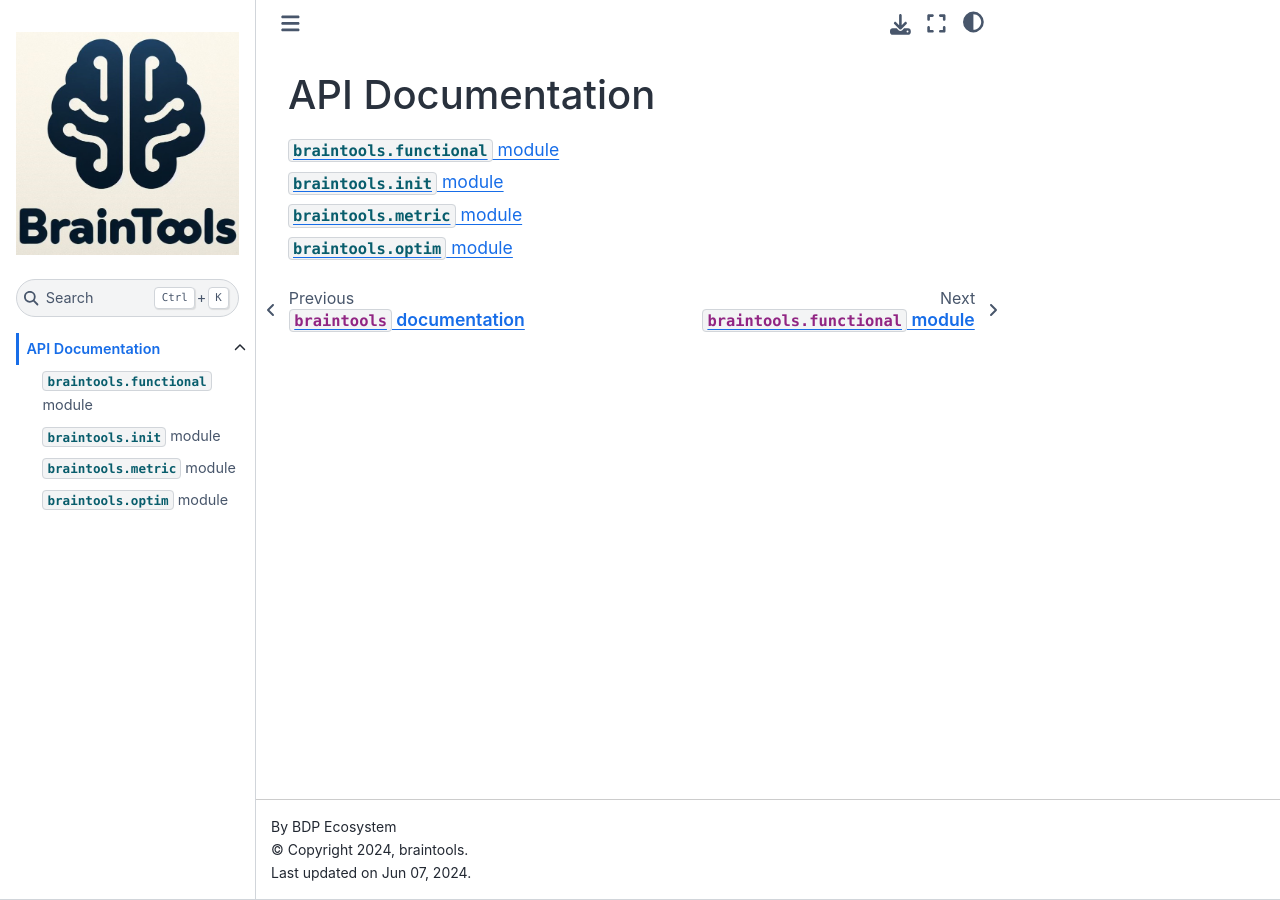
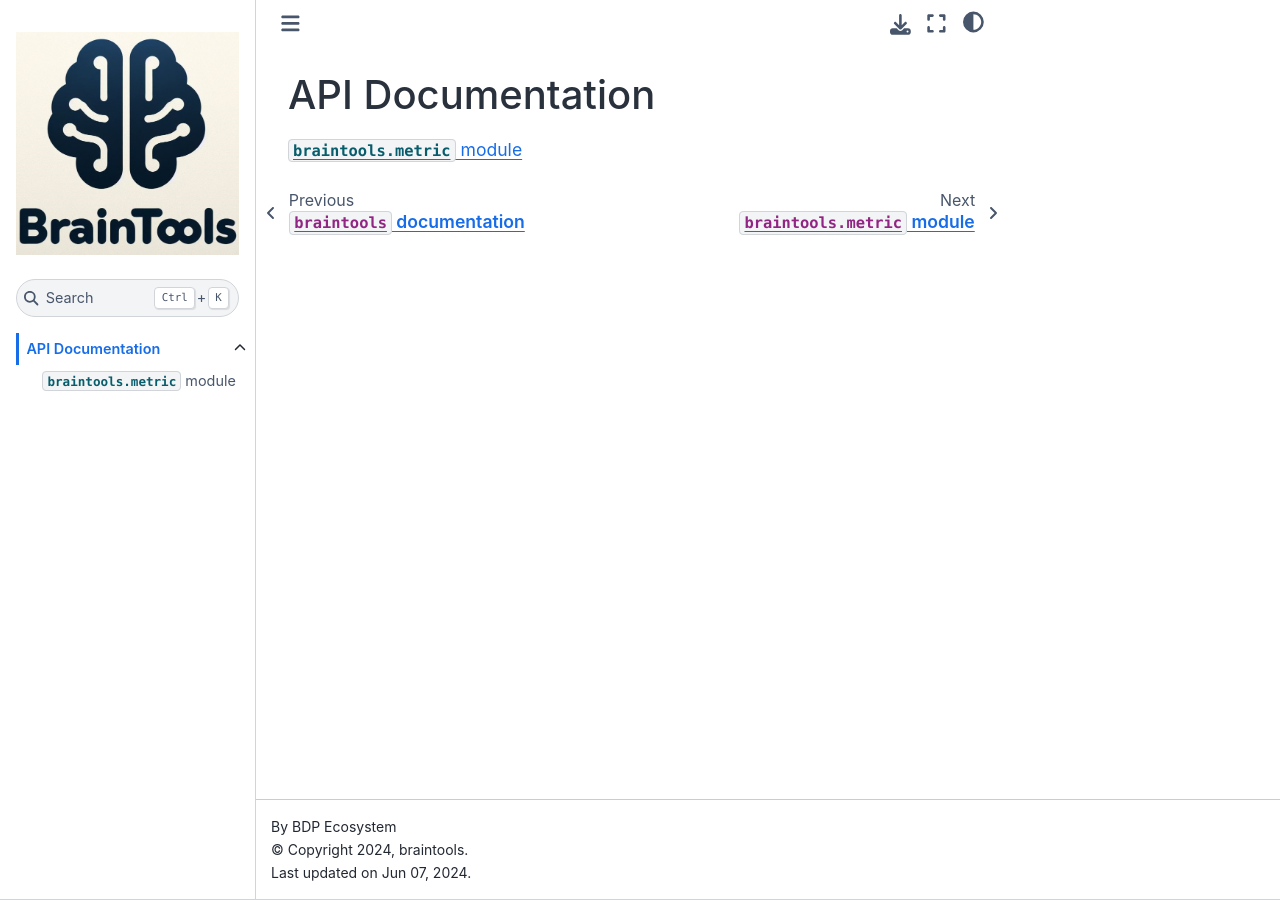
Before and after one commit to chaobrain/braintools, a Sphinx documentation site: the page built from docs/api.rst, in a window 1280 px wide. Built offline with Sphinx 7.4.7 and the Sphinx Book theme 1.1.4, drawn with Linux system fonts in a browser that asks for light colours; pages that are not in the unit, such as notebooks, are missing from menus.

Commit message:
update doc

```diff
--- a/docs/api.rst
+++ b/docs/api.rst
@@ -5,7 +5,4 @@ API Documentation
    :maxdepth: 1
 
    apis/changelog.md
-   apis/functional.rst
-   apis/init.rst
    apis/metric.rst
-   apis/optim.rst
--- a/docs/auto_generater.py
+++ b/docs/auto_generater.py
@@ -319,46 +319,46 @@ def _section(header, numpy_mod, brainpy_mod, jax_mod, klass=None, is_jax=False):
 def main():
   os.makedirs('apis/auto/', exist_ok=True)
 
-  _write_module(module_name='braintools.init',
-                filename='apis/init.rst',
+  _write_module(module_name='braintools.input',
+                filename='apis/input.rst',
                 header='``braintools.init`` module')
 
-  module_and_name = [
-    ('_classification', 'Classification Losses'),
-    ('_correlation', 'Correlation'),
-    ('_fenchel_young', 'Fenchel-Young Loss'),
-    ('_firings', 'Spike Firing'),
-    ('_lfp', 'Local Field Potential'),
-    ('_ranking', 'Ranking Losses'),
-    ('_regression', 'Regression Losses'),
-    ('_smoothing', 'Smoothing Losses'),
-  ]
-  _write_submodules(module_name='braintools.metric',
-                    filename='apis/metric.rst',
-                    header='``braintools.metric`` module',
-                    submodule_names=[k[0] for k in module_and_name],
-                    section_names=[k[1] for k in module_and_name])
+  # module_and_name = [
+  #   ('_classification', 'Classification Losses'),
+  #   ('_correlation', 'Correlation'),
+  #   ('_fenchel_young', 'Fenchel-Young Loss'),
+  #   ('_firings', 'Spike Firing'),
+  #   ('_lfp', 'Local Field Potential'),
+  #   ('_ranking', 'Ranking Losses'),
+  #   ('_regression', 'Regression Losses'),
+  #   ('_smoothing', 'Smoothing Losses'),
+  # ]
+  # _write_submodules(module_name='braintools.metric',
+  #                   filename='apis/metric.rst',
+  #                   header='``braintools.metric`` module',
+  #                   submodule_names=[k[0] for k in module_and_name],
+  #                   section_names=[k[1] for k in module_and_name])
 
-  module_and_name = [
-    ('_activations', 'Activation Functions'),
-    ('_normalization', 'Normalization'),
-    ('_spikes', 'Spike Operations'),
-  ]
-  _write_submodules(module_name='braintools.functional',
-                    filename='apis/functional.rst',
-                    header='``braintools.functional`` module',
-                    submodule_names=[k[0] for k in module_and_name],
-                    section_names=[k[1] for k in module_and_name])
-
-  module_and_name = [
-    ('_sgd_optimizer', 'SGD Optimizers'),
-    ('_lr_scheduler', 'Learning Rate Schedulers'),
-  ]
-  _write_submodules(module_name='braintools.optim',
-                    filename='apis/optim.rst',
-                    header='``braintools.optim`` module',
-                    submodule_names=[k[0] for k in module_and_name],
-                    section_names=[k[1] for k in module_and_name])
+  # module_and_name = [
+  #   ('_activations', 'Activation Functions'),
+  #   ('_normalization', 'Normalization'),
+  #   ('_spikes', 'Spike Operations'),
+  # ]
+  # _write_submodules(module_name='braintools.functional',
+  #                   filename='apis/functional.rst',
+  #                   header='``braintools.functional`` module',
+  #                   submodule_names=[k[0] for k in module_and_name],
+  #                   section_names=[k[1] for k in module_and_name])
+  #
+  # module_and_name = [
+  #   ('_sgd_optimizer', 'SGD Optimizers'),
+  #   ('_lr_scheduler', 'Learning Rate Schedulers'),
+  # ]
+  # _write_submodules(module_name='braintools.optim',
+  #                   filename='apis/optim.rst',
+  #                   header='``braintools.optim`` module',
+  #                   submodule_names=[k[0] for k in module_and_name],
+  #                   section_names=[k[1] for k in module_and_name])
 
 
 if __name__ == '__main__':
--- a/docs/index.rst
+++ b/docs/index.rst
@@ -21,13 +21,13 @@ Installation
 
        .. code-block:: bash
 
-          pip install -U braintools[cuda11] -f https://storage.googleapis.com/jax-releases/jax_cuda_releases.html
+          pip install -U braintools[cuda11]
 
     .. tab-item:: GPU (CUDA 12.0)
 
        .. code-block:: bash
 
-          pip install -U braintools[cuda12] -f https://storage.googleapis.com/jax-releases/jax_cuda_releases.html
+          pip install -U braintools[cuda12]
 
     .. tab-item:: TPU
 
```
Also changed, not shown: docs/apis/functional.rst (deleted, +0 -74 lines), docs/apis/init.rst (deleted, +0 -43 lines), docs/apis/input.rst (added, +17 -0 lines), docs/apis/optim.rst (deleted, +0 -48 lines).
